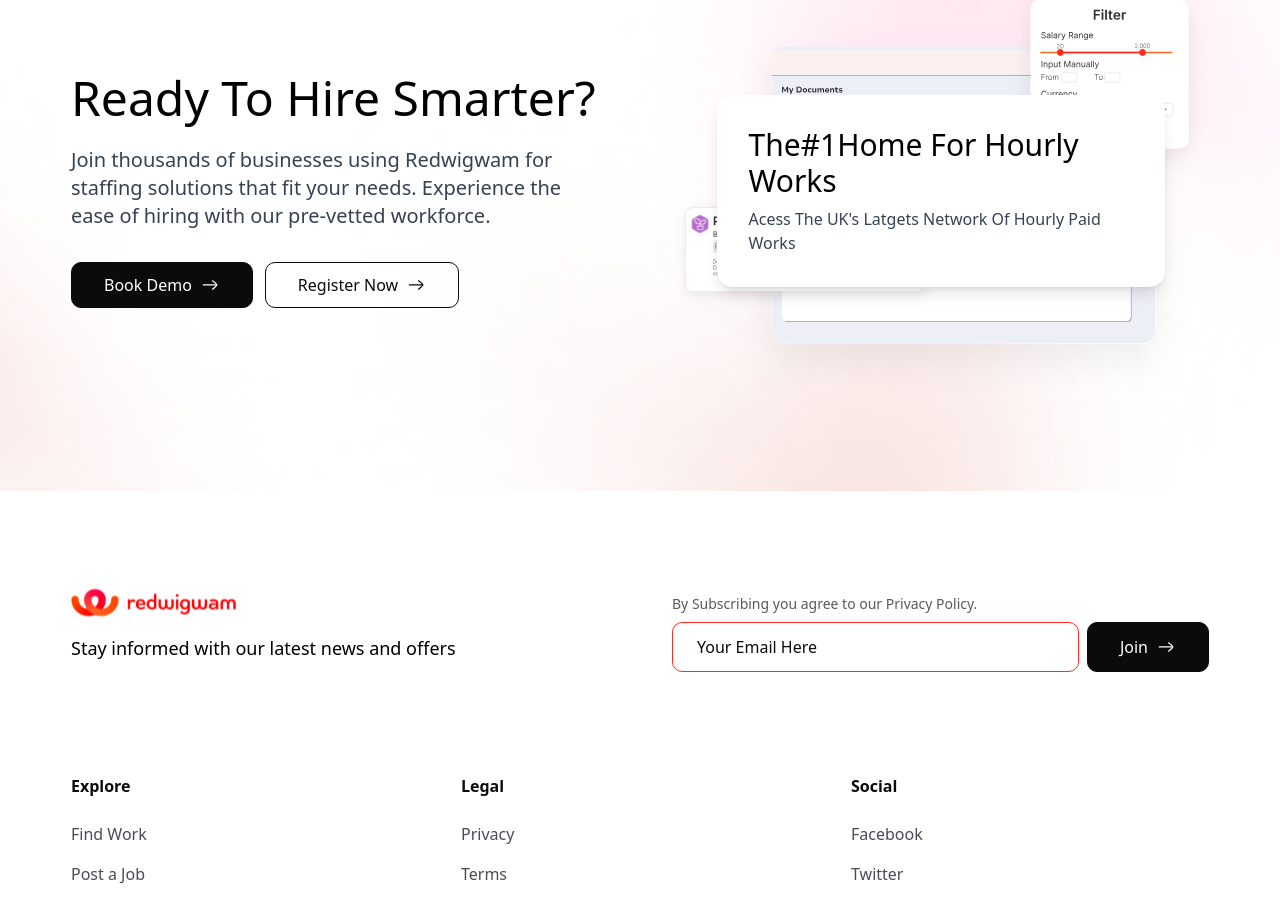
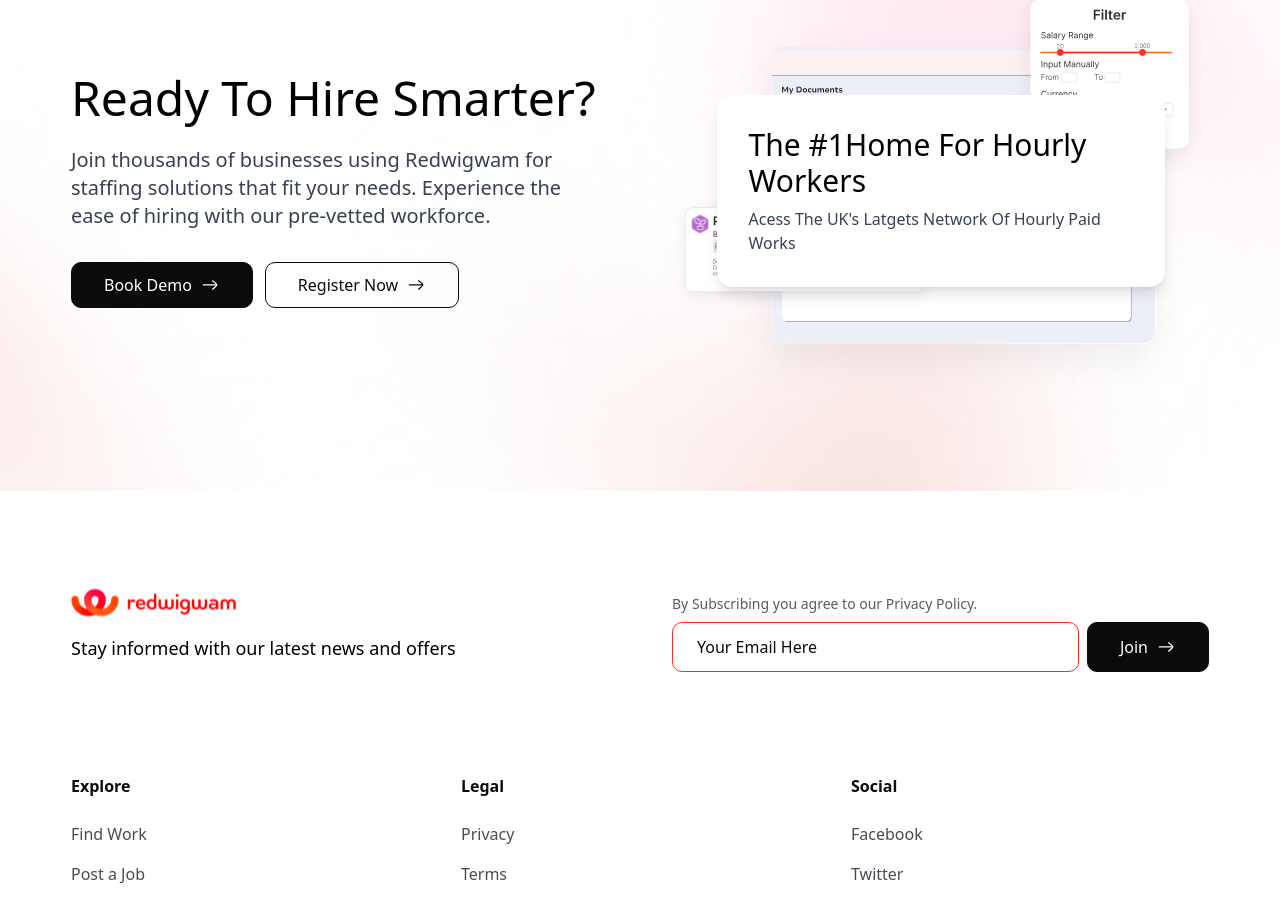
Before and after one commit to yousafsabir/redwigwam, a Next.js app: page / in a window 1280 px wide. Shown: the part 4939-5845 px from the top of the page. Built offline with nearby package versions, Linux system fonts and the light colour scheme; a web font is replaced by a local one.

Commit message:
chore: Ready to Hire Right text fixed

```diff
--- a/src/components/pages/ReadyToHire.tsx
+++ b/src/components/pages/ReadyToHire.tsx
@@ -62,7 +62,7 @@ export default function () {
             />
             <div className="absolute top-1/2 left-1/2 -translate-x-1/2 -translate-y-1/2 bg-white rounded-2xl p-8 shadow-lg max-w-md w-full">
               <h3 className="text-3xl font-medium mb-2">
-                The#1Home For Hourly Works
+                The #1Home For Hourly Workers
               </h3>
               <p className="text-gray-700">
                 Acess The UK's Latgets Network Of Hourly Paid Works
```
